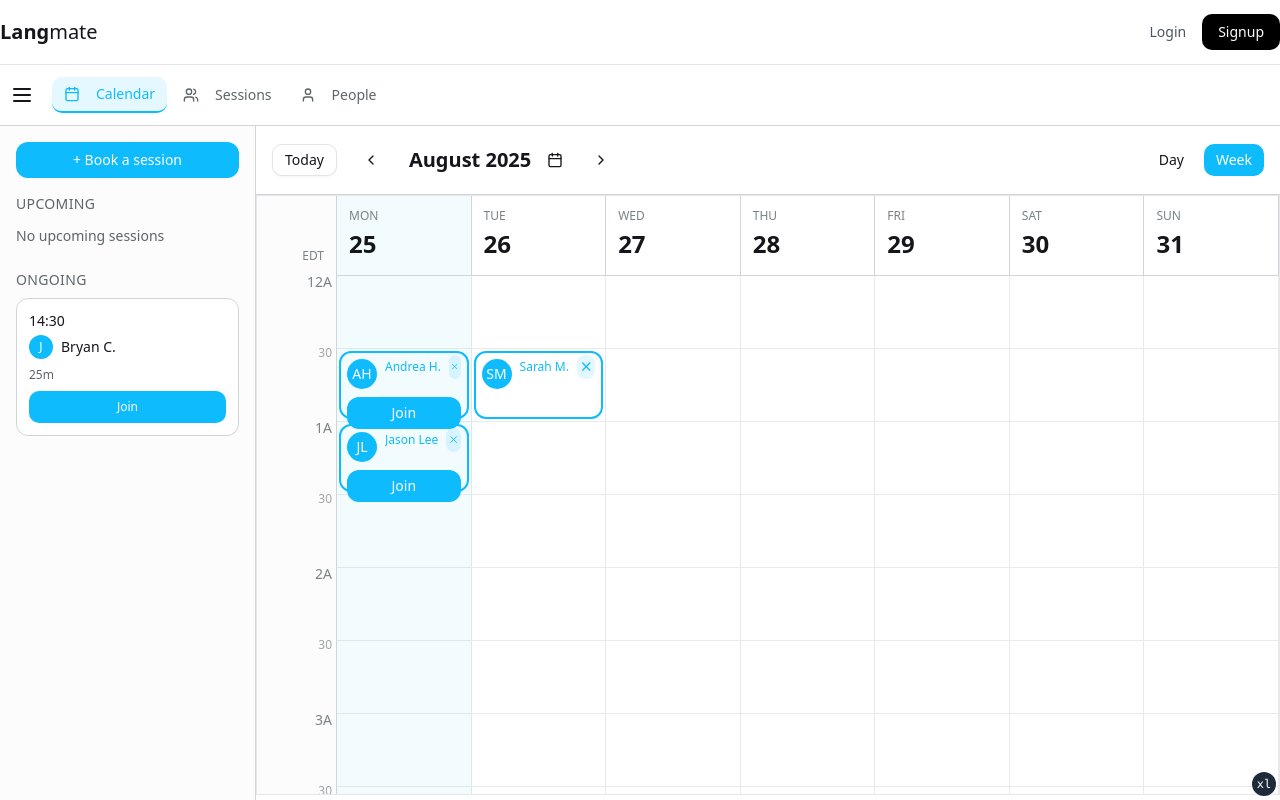
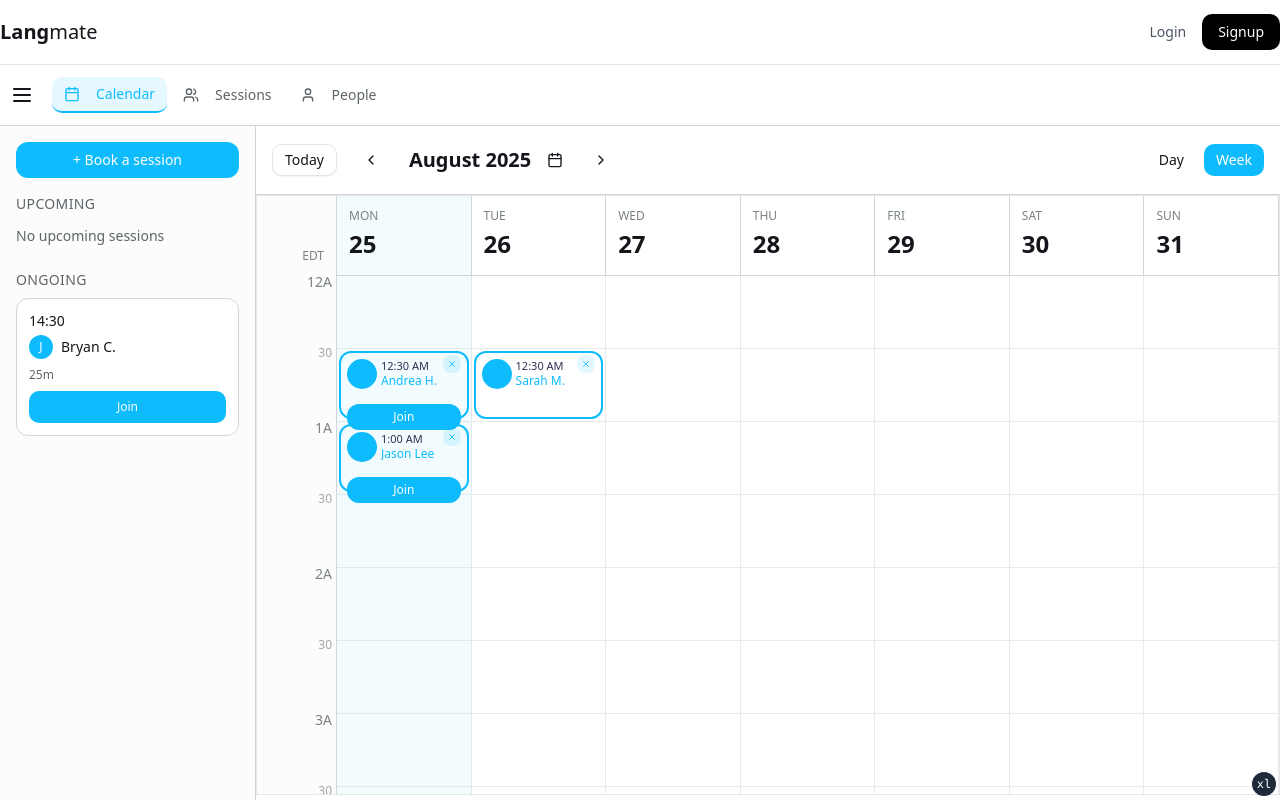
Before and after one commit to seraphimsakiewicz/langmate, a Next.js app in the folder frontend/: page / in a window 1280 px wide. Built offline with nearby package versions, Linux system fonts and the light colour scheme; no server answers.

Commit message:
Refactored SessionBlock and started making it responsive

```diff
--- a/frontend/src/components/calendar/SessionBlock.tsx
+++ b/frontend/src/components/calendar/SessionBlock.tsx
@@ -8,25 +8,7 @@ interface SessionBlockProps {
   viewMode?: "day" | "week";
 }
 
-export const SessionBlock = ({
-  session,
-  onDelete,
-  viewMode = "week",
-}: SessionBlockProps) => {
-  const getStatusColor = () => {
-    switch (session.status) {
-      case "ongoing":
-      case "upcoming":
-        return "border-2 border-session-booked text-session-booked font-medium";
-      case "booked":
-        return "border-2 border-session-booked text-session-booked font-medium";
-      case "pending":
-        return "border-2 border-calendar-primary text-calendar-primary font-medium";
-      default:
-        return "border-2 border-session-booked text-session-booked font-medium";
-    }
-  };
-
+export const SessionBlock = ({ session, onDelete }: SessionBlockProps) => {
   const formatTime = (time: string) => {
     const [hour, minute] = time.split(":").map(Number);
     const date = new Date();
@@ -36,14 +18,6 @@ export const SessionBlock = ({
       minute: "2-digit",
       hour12: true,
     });
-  };
-
-  const getInitials = (name: string) => {
-    return name
-      .split(" ")
-      .map((n) => n[0])
-      .join("")
-      .toUpperCase();
   };
 
   const isSessionStartingSoon = () => {
@@ -66,7 +40,7 @@ export const SessionBlock = ({
 
   const renderBookedSession = () => (
     <div
-      className={`absolute rounded p-[6px] ${getStatusColor()} transition-all`}
+      className="absolute rounded p-[6px] border-2 border-session-booked text-session-booked font-medium transition-all"
       style={{
         left: "2px",
         right: "2px",
@@ -79,33 +53,31 @@ export const SessionBlock = ({
       {/* Bottom row: Avatar + Name OR Join Button */}
       <div className="flex flex-col items-stretch justify-between gap-2">
         {/* Avatar and Name */}
-        <div className="flex items-start gap-2 flex-1 min-w-0">
-          <div className="w-[30px] h-[30px] bg-session-booked rounded-full flex items-center justify-center text-white text-sm font-medium flex-shrink-0">
-            {getInitials(session.participant)}
-          </div>
+        <div className="flex items-start flex-1 min-w-0">
+          <div className="w-[30px] h-[30px]  bg-session-booked rounded-full hidden-below-medium"></div>
           {/* Top row: Time and Close button */}
-          <div className="flex justify-between items-start mb-2">
+          <div className="flex ml-1 justify-between items-start mb-2">
             {/* Time display - responsive */}
             <div className="leading-tight">
-              {/* Full time range for screens ≥1515px */}
-              <div className="text-session-time show-large-only">
-                {formatTime(session.startTime)} - {formatTime(session.endTime)}
+              <div className="text-session-time">
+                <span className="show-large-only">
+                  {formatTime(session.startTime)} -{" "}
+                  {formatTime(session.endTime)}
+                </span>
+                <span className="show-medium-only">
+                  {formatTime(session.startTime)}
+                </span>
+                <span className="show-below-medium">
+                  {formatTime(session.startTime)}
+                </span>
               </div>
-              {/* Start time only for screens 1263-1514px */}
-              {/*  <span className="text-session-time show-medium-only">
-                {formatTime(session.startTime)}
-              </span> */}
-              {/* Start time for screens <≥1515px */}
-              {/*    <span className="text-session-time show-below-medium">
-                {formatTime(session.startTime)}
-              </span> */}
               <div className="text-session-name font-medium truncate">
                 {session.participant}
               </div>
             </div>
           </div>
 
-          {/* Close button - hidden on mobile (<950px) */}
+          {/* Close button - hidden 951px-1059px and on mobile (<950px) */}
           <button
             onClick={(e) => {
               e.stopPropagation();
@@ -113,9 +85,9 @@ export const SessionBlock = ({
                 onDelete(session.id);
               }
             }}
-            className="text-session-booked w-[24px] h-[24px] rounded-sm bg-calendar-primary/12 hover:text-session-booked/80 transition-colors ml-auto -mt-1 cursor-pointer hover:bg-calendar-primary/20 hide-on-mobile flex items-center justify-center"
+            className="text-session-booked w-[18px] h-[18px] p-[4px] rounded-sm bg-calendar-primary/12 hover:text-session-booked/80 transition-colors ml-auto -mt-1 cursor-pointer hover:bg-calendar-primary/20 hide-on-mobile hidden xl:flex items-center justify-center"
           >
-            <X className="w-4/5 h-4/5" />
+            <X  />
           </button>
         </div>
 
@@ -126,7 +98,7 @@ export const SessionBlock = ({
               e.stopPropagation();
               console.log("Joining session:", session.id);
             }}
-            className="bg-session-booked hover:bg-session-booked/90 text-white text-sm px-3 py-1.5 rounded font-medium transition-colors cursor-pointer flex-shrink-0"
+            className="bg-session-booked hover:bg-session-booked/90 text-white text-[12px] px-2 py-1 rounded font-medium transition-colors cursor-pointer flex-shrink-0"
           >
             Join
           </button>
@@ -135,67 +107,5 @@ export const SessionBlock = ({
     </div>
   );
 
-  // const renderOtherSession = () => (
-  //   <div
-  //     className={`absolute rounded p-[6px] ${getStatusColor()} transition-all`}
-  //     style={{
-  //       left: "2px",
-  //       right: "2px",
-  //       top: "2px",
-  //       bottom: "2px",
-  //       minHeight: "56px",
-  //       zIndex: 10,
-  //     }}
-  //   >
-  //     {/* Top row: Time and Close button */}
-  //     <div className="flex justify-between items-start mb-2">
-  //       {/* Time display - responsive */}
-  //       <div className="flex-1 min-w-0">
-  //         {/* Full time range for screens ≥1515px */}
-  //         <span className="text-session-time font-medium leading-tight show-large-only">
-  //           {formatTime(session.startTime)} - {formatTime(session.endTime)}
-  //         </span>
-  //         {/* Start time only for screens 1263-1514px */}
-  //         <span className="text-session-time font-medium leading-tight show-medium-only">
-  //           {formatTime(session.startTime)}
-  //         </span>
-  //         {/* Start time for screens <1263px */}
-  //         <span className="text-session-time font-medium leading-tight show-below-medium">
-  //           {formatTime(session.startTime)}
-  //         </span>
-  //       </div>
-
-  //       {/* Close button - hidden on mobile (<950px) */}
-  //       <button
-  //         onClick={(e) => {
-  //           e.stopPropagation();
-  //           if (onDelete) {
-  //             onDelete(session.id);
-  //           }
-  //         }}
-  //         className="text-session-booked hover:text-session-booked/70 transition-colors cursor-pointer hover:bg-gray-100 rounded flex-shrink-0 hide-on-mobile w-[26px] h-[26px] flex items-center justify-center"
-  //       >
-  //         <X className="w-4 h-4" />
-  //       </button>
-  //     </div>
-
-  //     {/* Bottom row: Avatar and Name */}
-  //     <div className="flex items-center gap-2">
-  //       <div
-  //         className={`w-[30px] h-[30px] rounded-full flex items-center justify-center text-sm font-medium flex-shrink-0 ${
-  //           session.status === "booked"
-  //             ? "bg-session-booked text-white"
-  //             : "bg-white/20 text-current"
-  //         }`}
-  //       >
-  //         {getInitials(session.participant)}
-  //       </div>
-  //       <span className="text-session-name font-medium truncate">
-  //         {session.participant}
-  //       </span>
-  //     </div>
-  //   </div>
-  // );
-
   return renderBookedSession();
 };
```
